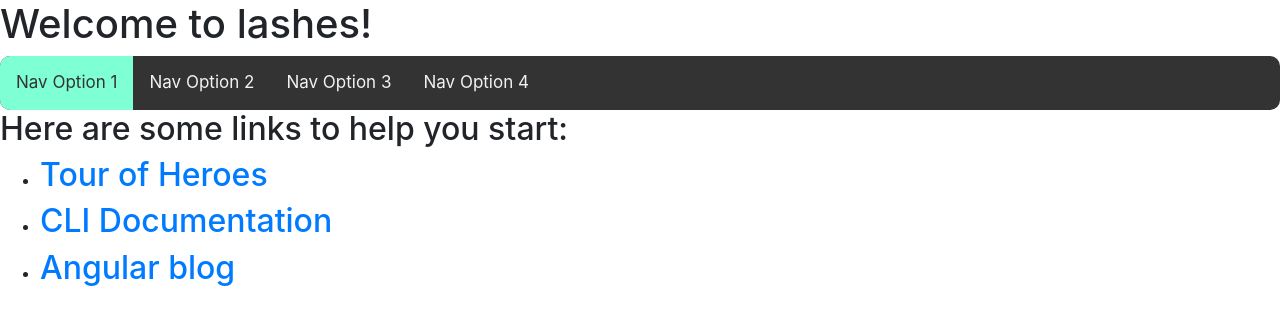
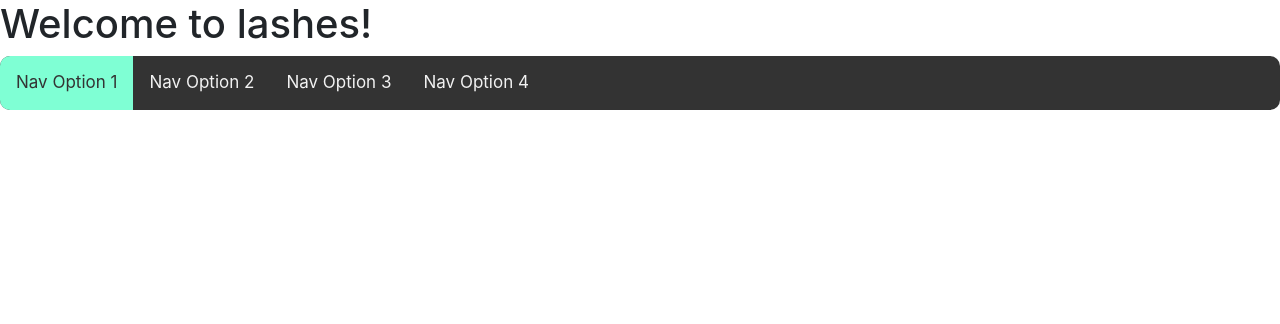
Before and after one commit to dgrbrady/lash-alchemy, an Angular app: page / in a window 1280 px wide. Shown: the top 324 px of the page. Built offline with nearby package versions, Linux system fonts and the light colour scheme.

Commit message:
cleaning up

```diff
--- a/angular.json
+++ b/angular.json
@@ -81,6 +81,8 @@
             "tsConfig": "src/tsconfig.spec.json",
             "karmaConfig": "src/karma.conf.js",
             "styles": [
+              "./node_modules/bootstrap/dist/css/bootstrap.min.css",
+              "./node_modules/ngx-bootstrap/datepicker/bs-datepicker.css",
               "src/styles.css"
             ],
             "scripts": [],
--- a/package.json
+++ b/package.json
@@ -19,9 +19,11 @@
     "@angular/platform-browser": "~7.2.0",
     "@angular/platform-browser-dynamic": "~7.2.0",
     "@angular/router": "~7.2.0",
+    "@ng-bootstrap/ng-bootstrap": "^4.1.1",
     "bootstrap": "^4.3.1",
     "core-js": "^2.5.4",
     "jquery": "^3.3.1",
+    "ngx-bootstrap": "^4.0.1",
     "popper": "^1.0.1",
     "rxjs": "~6.3.3",
     "tslib": "^1.9.0",
--- a/src/app/app.component.html
+++ b/src/app/app.component.html
@@ -5,15 +5,3 @@
   </h1>
   <app-nav></app-nav>
 </div>
-<h2>Here are some links to help you start: </h2>
-<ul>
-  <li>
-    <h2><a target="_blank" rel="noopener" href="https://angular.io/tutorial">Tour of Heroes</a></h2>
-  </li>
-  <li>
-    <h2><a target="_blank" rel="noopener" href="https://angular.io/cli">CLI Documentation</a></h2>
-  </li>
-  <li>
-    <h2><a target="_blank" rel="noopener" href="https://blog.angular.io/">Angular blog</a></h2>
-  </li>
-</ul>
```
Also changed, not shown: 1 other file (tests, documents, lock files or other folders).
